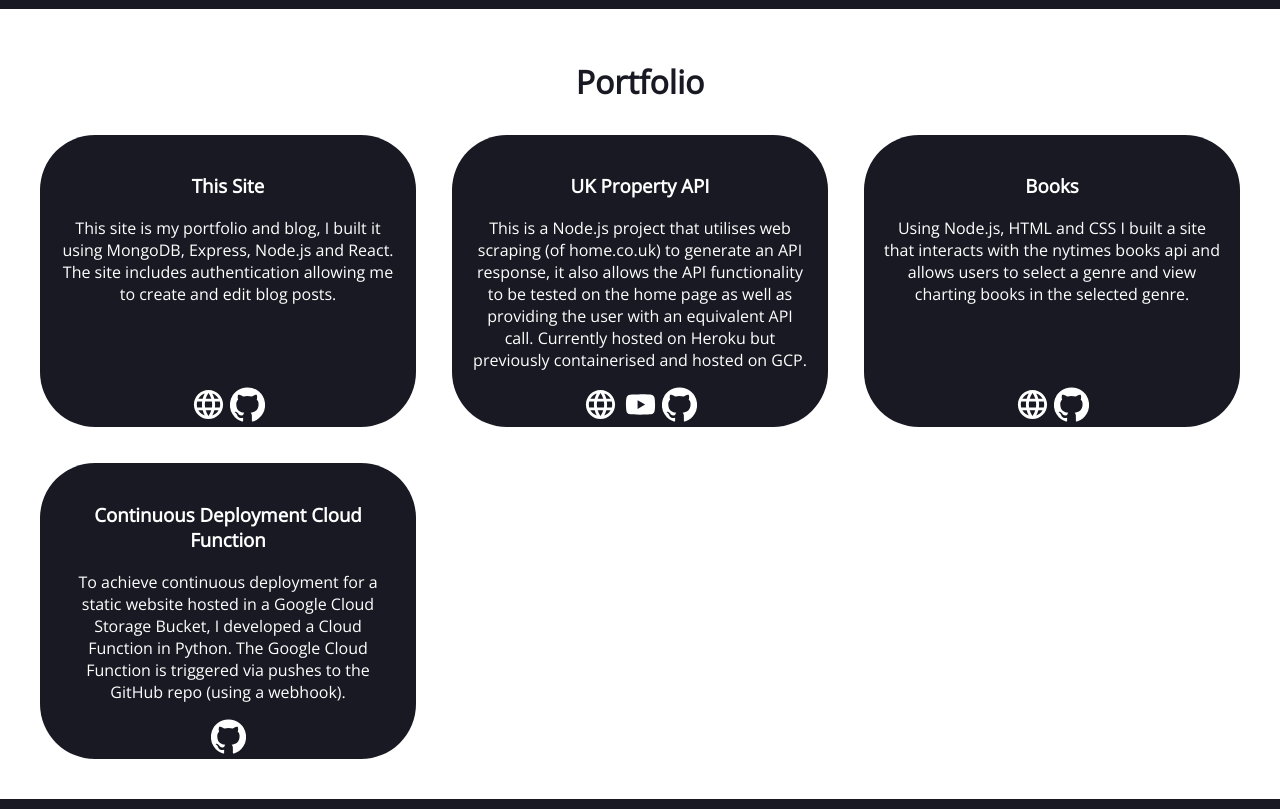
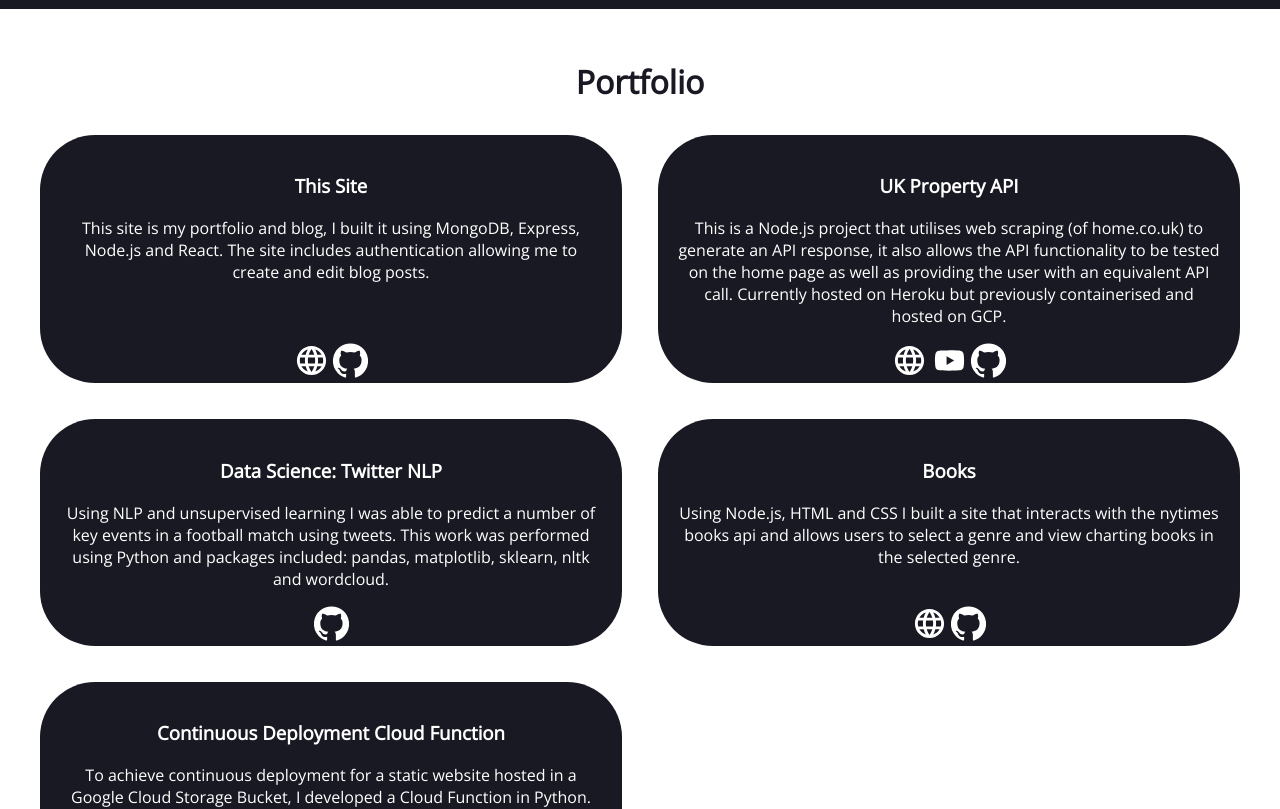
Before and after one commit to jb-0/site-react, a React (Create React App) app in the folder frontend/: page / in a window 1280 px wide. Shown: the part 500-1309 px from the top of the page. Built offline with nearby package versions, Linux system fonts and the light colour scheme.

Commit message:
Added portfolio item and updated min width

```diff
--- a/frontend/src/content/portfolioContent.js
+++ b/frontend/src/content/portfolioContent.js
@@ -21,6 +21,15 @@ const portfolioContent = [
     },
   },
   {
+    title: "Data Science: Twitter NLP",
+    content: `Using NLP and unsupervised learning I was able to predict a number of key events
+      in a football match using tweets. This work was performed using Python and packages included:
+      pandas, matplotlib, sklearn, nltk and wordcloud.`,
+    links: {
+      source: "https://github.com/jb-0/twitter-nlp",
+    },
+  },
+  {
     title: "Books",
     content: `Using Node.js, HTML and CSS I built a site that interacts with the nytimes books api
         and allows users to select a genre and view charting books in the selected genre.`,
--- a/frontend/src/styles/Portfolio.css
+++ b/frontend/src/styles/Portfolio.css
@@ -6,7 +6,7 @@
 
 .portfolio-cards-section {
     display: grid;
-    grid-template-columns: repeat(auto-fit, minmax(300px, 1fr));
+    grid-template-columns: repeat(auto-fit, minmax(400px, 1fr));
     grid-gap: 1rem;
 
 }
```
